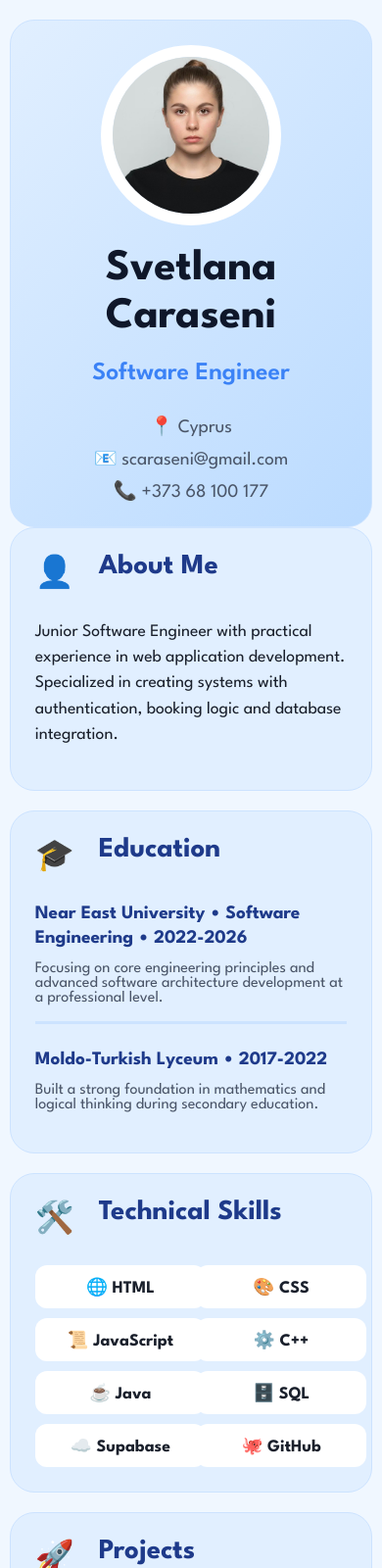
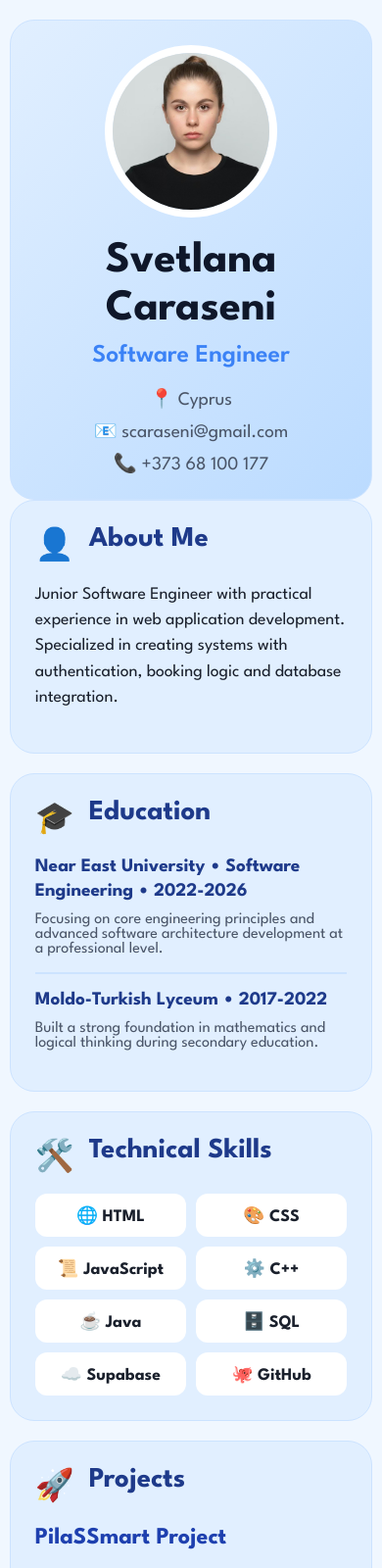
Before and after one commit to scaraseni/portfolio-AII006, a plain HTML site: page index.html in a window 390 px wide. Shown: the top 1600 px of the page at 98% size. Drawn offline with Linux system fonts and the light colour scheme.

Commit message:
Add files via upload

```diff
--- a/style.css
+++ b/style.css
@@ -9,23 +9,23 @@ body {
 }
 
 .container {
-    width: 98%;
-    max-width: 1700px; /* Еще шире для ноутбука */
-    padding: 60px 0;
+    width: 95%; /* Чуть сузили для компактности */
+    max-width: 1200px; /* Уменьшили с 1700px, чтобы не расползалось */
+    padding: 30px 0; /* Уменьшили с 60px */
 }
 
 /* КАРТОЧКИ: НЕЖНО-ГОЛУБОЙ */
 .profile-card {
     background: #e1efff;
-    padding: 50px; /* Увеличил внутренние отступы */
-    border-radius: 40px;
+    padding: 30px; /* Уменьшили с 50px */
+    border-radius: 30px; /* Было 40px */
     border: 1px solid #cce3ff;
     transition: all 0.4s cubic-bezier(0.175, 0.885, 0.32, 1.275);
 }
 
 .profile-card:hover {
-    transform: translateY(-15px) scale(1.02);
-    box-shadow: 0 40px 70px rgba(59, 130, 246, 0.25);
+    transform: translateY(-8px) scale(1.01); /* Уменьшили амплитуду прыжка */
+    box-shadow: 0 20px 40px rgba(59, 130, 246, 0.15);
     background: #d4e8ff;
 }
 
@@ -33,250 +33,122 @@ body {
 .grid-layout {
     display: grid;
     grid-template-columns: 1fr 1fr;
-    gap: 40px;
+    gap: 25px; /* Уменьшили с 40px */
 }
 
-/* ГИГАНТСКИЙ HEADER */
+/* HEADER */
 .hero-card {
     grid-column: span 2;
     flex-direction: row;
     display: flex;
     align-items: center;
-    gap: 80px;
+    gap: 50px; /* Уменьшили с 80px */
     background: linear-gradient(135deg, #e1efff 0%, #bbdbff 100%);
 }
 
 .profile-pic {
-    width: 280px; /* Фото стало больше */
-    height: 280px;
+    width: 180px; /* Уменьшили с 280px */
+    height: 180px;
     border-radius: 50%;
-    border: 12px solid #ffffff;
+    border: 8px solid #ffffff; /* Уменьшили с 12px */
     object-fit: cover;
 }
 
-h1 { font-size: 6.5rem; margin: 0; font-weight: 700; line-height: 0.8; color: #0f172a; }
-.subtitle { font-size: 3rem; color: #3b82f6; margin: 20px 0; font-weight: 600; }
-h2 { font-size: 3.2rem; margin: 0; font-weight: 700; color: #1e3a8a; }
+/* ШРИФТЫ (ОСНОВНОЕ УМЕНЬШЕНИЕ) */
+h1 { font-size: 4rem; margin: 0; font-weight: 700; line-height: 0.9; color: #0f172a; } /* Было 6.5rem */
+.subtitle { font-size: 2rem; color: #3b82f6; margin: 10px 0; font-weight: 600; } /* Было 3rem */
+h2 { font-size: 2.2rem; margin: 0; font-weight: 700; color: #1e3a8a; } /* Было 3.2rem */
 
-.contact-line { display: flex; gap: 40px; font-size: 1.6rem; color: #4a5568; margin-top: 30px; font-weight: 500; }
+.contact-line { display: flex; gap: 30px; font-size: 1.2rem; color: #4a5568; margin-top: 20px; font-weight: 500; }
 
 /* ТЕКСТ В КАРТОЧКАХ */
-.huge-text { font-size: 1.8rem; line-height: 1.4; font-weight: 400; }
+.huge-text { font-size: 1.25rem; line-height: 1.4; font-weight: 400; } /* Было 1.8rem */
 
 /* НАВЫКИ */
 .skills-flex {
     display: flex;
     flex-wrap: wrap;
-    gap: 20px;
-    margin-top: 30px;
+    gap: 12px; /* Было 20px */
+    margin-top: 20px;
 }
 
 .skill-item {
     background: #ffffff;
-    padding: 20px 30px;
-    border-radius: 20px;
-    font-size: 1.6rem;
+    padding: 12px 20px; /* Было 20x30 */
+    border-radius: 15px;
+    font-size: 1.1rem; /* Было 1.6rem */
     font-weight: 700;
     transition: 0.3s;
-}
-
-.skill-item:hover {
-    background: #3b82f6;
-    color: white;
-    box-shadow: 0 0 40px rgba(59, 130, 246, 0.9);
-    transform: scale(1.1);
 }
 
 /* ЯЗЫКИ */
 .lang-container {
     display: flex;
-    gap: 25px;
-    margin-top: 30px;
+    gap: 15px;
+    margin-top: 20px;
 }
 
 .lang-chip {
     flex: 1;
     background: #ffffff;
-    padding: 30px;
+    padding: 20px; /* Было 30px */
     text-align: center;
-    border-radius: 25px;
-    font-size: 1.8rem;
+    border-radius: 18px;
+    font-size: 1.3rem; /* Было 1.8rem */
     font-weight: 700;
-    transition: 0.3s;
-}
-
-.lang-chip:hover {
-    background: #3b82f6;
-    color: white;
-    box-shadow: 0 0 30px rgba(59, 130, 246, 0.6);
 }
 
 /* КНОПКИ */
 .action-buttons {
     display: flex;
-    gap: 30px;
-    margin-top: 30px;
+    gap: 20px;
+    margin-top: 20px;
 }
 
 .btn {
     flex: 1;
-    padding: 30px;
+    padding: 20px; /* Было 30px */
     text-align: center;
     text-decoration: none;
-    border-radius: 25px;
-    font-size: 2rem;
+    border-radius: 18px;
+    font-size: 1.4rem; /* Было 2rem */
     font-weight: 700;
     transition: 0.3s;
 }
 
-.email-btn { background: #3b82f6; color: white; }
-.wa-btn { background: #25d366; color: white; }
+/* ОБРАЗОВАНИЕ */
+.edu-block { margin-top: 15px; }
+.edu-title { font-size: 1.3rem; font-weight: 700; margin: 0; color: #1e3a8a; } /* Было 1.8rem */
+.edu-subtext { font-size: 1.1rem; color: #4a5568; margin-top: 8px; }
+.edu-separator { height: 2px; background: #cce3ff; margin: 20px 0; }
 
-.btn:hover { filter: brightness(1.1); transform: scale(1.05); }
+.project-card h3 { font-size: 1.5rem; margin-bottom: 10px; color: #1e40af; }
 
-/* ОБРАЗОВАНИЕ */
-.edu-block { margin-top: 25px; }
-.edu-title { font-size: 1.8rem; font-weight: 700; margin: 0; color: #1e3a8a; }
-.edu-subtext { font-size: 1.5rem; color: #4a5568; margin-top: 10px; }
-.edu-separator { height: 3px; background: #cce3ff; margin: 30px 0; }
+.card-header { display: flex; align-items: center; gap: 15px; margin-bottom: 20px; }
+.main-icon { font-size: 2.5rem; } /* Было 3.5rem */
 
-.project-card h3 { font-size: 2rem; margin-bottom: 15px; color: #1e40af; }
+footer { text-align: center; margin-top: 60px; font-size: 1.1rem; color: #a0aec0; }
 
-.card-header { display: flex; align-items: center; gap: 25px; margin-bottom: 30px; }
-.main-icon { font-size: 3.5rem; }
-
-footer { text-align: center; margin-top: 100px; font-size: 1.5rem; color: #a0aec0; }
-
-/* ФИНАЛЬНАЯ ВЕРСИЯ ДЛЯ ТЕЛЕФОНА */
+/* ТВОЯ МОБИЛЬНАЯ ВЕРСИЯ (БЕЗ ИЗМЕНЕНИЙ) */
 @media (max-width: 1200px) {
-    .container {
-        width: 95%; /* Чуть больше места по бокам */
-        padding: 20px 0;
-    }
-
-    /* Все блоки теперь идут один за другим и имеют одинаковую ширину */
-    .grid-layout {
-        display: flex;
-        flex-direction: column;
-        gap: 20px;
-    }
-
-    /* Каждая карточка подстраивается под контент, но выглядит единообразно */
-    .profile-card {
-        padding: 25px;
-        border-radius: 25px;
-        width: 100%;
-        box-sizing: border-box; /* Чтобы паддинги не раздували блоки */
-    }
-
-    /* Главная карточка с фото */
-    .hero-card {
-        flex-direction: column;
-        text-align: center;
-        gap: 20px;
-    }
-
-    .profile-pic {
-        width: 160px;
-        height: 160px;
-        margin: 0 auto;
-    }
-
-    /* Текст имени: теперь он крупный и читабельный */
-    h1 {
-        font-size: 2.8rem;
-        line-height: 1.1;
-        width: 100%;
-    }
-
+    .container { width: 95%; padding: 20px 0; }
+    .grid-layout { display: flex; flex-direction: column; gap: 20px; }
+    .profile-card { padding: 25px; border-radius: 25px; width: 100%; box-sizing: border-box; }
+    .hero-card { flex-direction: column; text-align: center; gap: 20px; }
+    .profile-pic { width: 160px; height: 160px; margin: 0 auto; }
+    h1 { font-size: 2.8rem; line-height: 1.1; width: 100%; }
     .subtitle { font-size: 1.6rem; }
-
-    /* Контакты: теперь они не слипаются */
-    .contact-line {
-        flex-direction: column;
-        gap: 10px;
-        font-size: 1.2rem;
-    }
-
-    /* Кнопки WhatsApp/Email: одинакового размера на весь экран */
-    .action-buttons {
-        flex-direction: column;
-        width: 100%;
-    }
-
-    .btn {
-        width: 100%;
-        padding: 20px;
-        font-size: 1.5rem;
-    }
-
-    /* Навыки и языки: делаем так, чтобы они не вылезали за края */
-    .skills-flex, .lang-container {
-        flex-direction: column;
-        width: 100%;
-    }
-
-    .skill-item, .lang-chip {
-        width: 100%;
-        text-align: center;
-
-    }
-    /* Делаем ячейки навыков меньше и в два ряда */
-    .skills-flex {
-        display: grid;
-        grid-template-columns: 1fr 1fr; /* Две колонки вместо одной */
-        gap: 10px;
-        margin-top: 15px;
-    }
-
-    .skill-item {
-        padding: 12px 10px; /* Уменьшаем внутренний размер ячейки */
-        font-size: 1.1rem;   /* Уменьшаем шрифт текста */
-        text-align: center;
-        border-radius: 12px;
-    }
-
-    /* Языки тоже делаем аккуратнее */
-    .lang-container {
-        display: grid;
-        grid-template-columns: 1fr 1fr;
-        gap: 10px;
-    }
-
-    .lang-chip {
-        padding: 15px;
-        font-size: 1.1rem;
-        border-radius: 15px;
-    }
-    /* Исправляем заголовки внутри карточек (About, Education, Skills) */
-    h2 {
-        font-size: 1.8rem; /* Уменьшаем, чтобы заголовки не вылезали */
-        margin-bottom: 10px;
-    }
-
-    /* Исправляем блок образования */
-    .edu-title {
-        font-size: 1.2rem; /* Название лицея/университета */
-        line-height: 1.3;
-    }
-
-    .edu-subtext {
-        font-size: 1rem;
-    }
-
-    /* Делаем иконки в заголовках чуть меньше */
-    .main-icon {
-        font-size: 2rem;
-    }
-
-    /* Убираем гигантские отступы между секциями образования */
-    .edu-separator {
-        margin: 15px 0;
-    }
-
-    /* Текст в карточках About Me и Education */
-    .huge-text {
-        font-size: 1.1rem;
-        line-height: 1.5;
-    }
+    .contact-line { flex-direction: column; gap: 10px; font-size: 1.2rem; }
+    .action-buttons { flex-direction: column; width: 100%; }
+    .btn { width: 100%; padding: 20px; font-size: 1.5rem; }
+    .skills-flex { display: grid; grid-template-columns: 1fr 1fr; gap: 10px; margin-top: 15px; }
+    .skill-item { padding: 12px 10px; font-size: 1.1rem; text-align: center; border-radius: 12px; }
+    .lang-container { display: grid; grid-template-columns: 1fr 1fr; gap: 10px; }
+    .lang-chip { padding: 15px; font-size: 1.1rem; border-radius: 15px; }
+    h2 { font-size: 1.8rem; margin-bottom: 10px; }
+    .edu-title { font-size: 1.2rem; line-height: 1.3; }
+    .edu-subtext { font-size: 1rem; }
+    .main-icon { font-size: 2rem; }
+    .edu-separator { margin: 15px 0; }
+    .huge-text { font-size: 1.1rem; line-height: 1.5; }
 }
```
